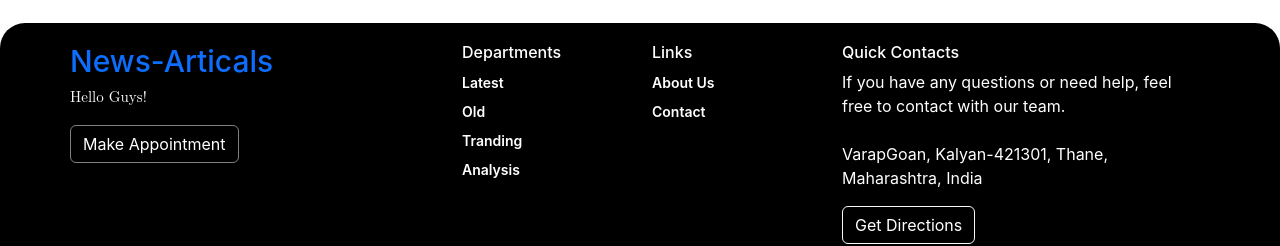
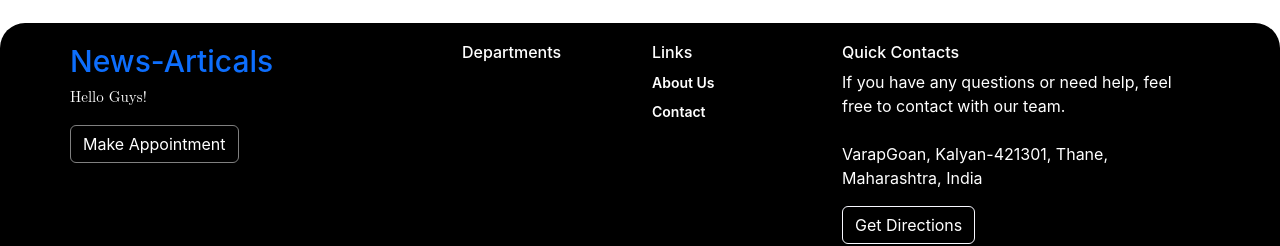
Before and after one commit to Hemantkonda/News-Artical-App-Using-API-s-, a React (Create React App) app: page /contact in a window 1280 px wide. Shown: the part 832-1078 px from the top of the page. Built offline with nearby package versions, Linux system fonts and the light colour scheme.

Commit message:
Update Footer.jsx

```diff
--- a/src/components/Footer.jsx
+++ b/src/components/Footer.jsx
@@ -25,30 +25,6 @@ export default function Footer(){
               <div class="col-sm-6 col-md-6 col-lg-2 offset-lg-1">
                 <div class="footer-widget-nav">
                   <h6 class="footer-widget__title white">Departments</h6>
-                  <nav>
-                    <ul class="list-unstyled">
-                      <li>
-                        <a href="#" className="white">
-                          Latest
-                        </a>
-                      </li>
-                      <li>
-                        <a href="#" className="white">
-                          Old
-                        </a>
-                      </li>
-                      <li>
-                        <a href="#" className="white">
-                          Tranding
-                        </a>
-                      </li>
-                      <li>
-                        <a href="#" className="white">
-                          Analysis
-                        </a>
-                      </li>
-                    </ul>
-                  </nav>
                 </div>
               </div>
               <div class="col-sm-6 col-md-6 col-lg-2">
@@ -126,7 +102,7 @@ export default function Footer(){
               <div class="col-sm-12 col-md-12 col-lg-6 white">
                 <span class="fz-14">&copy; All Rights Reserved.</span>{" "}
                 <span class="creator">
-                  Made With<span class="pink">❤ </span> By Hemant Konda
+                  Made With<span class="pink"> ❤ </span> By Hemant Konda
                 </span>
               </div>
             </div>
```
